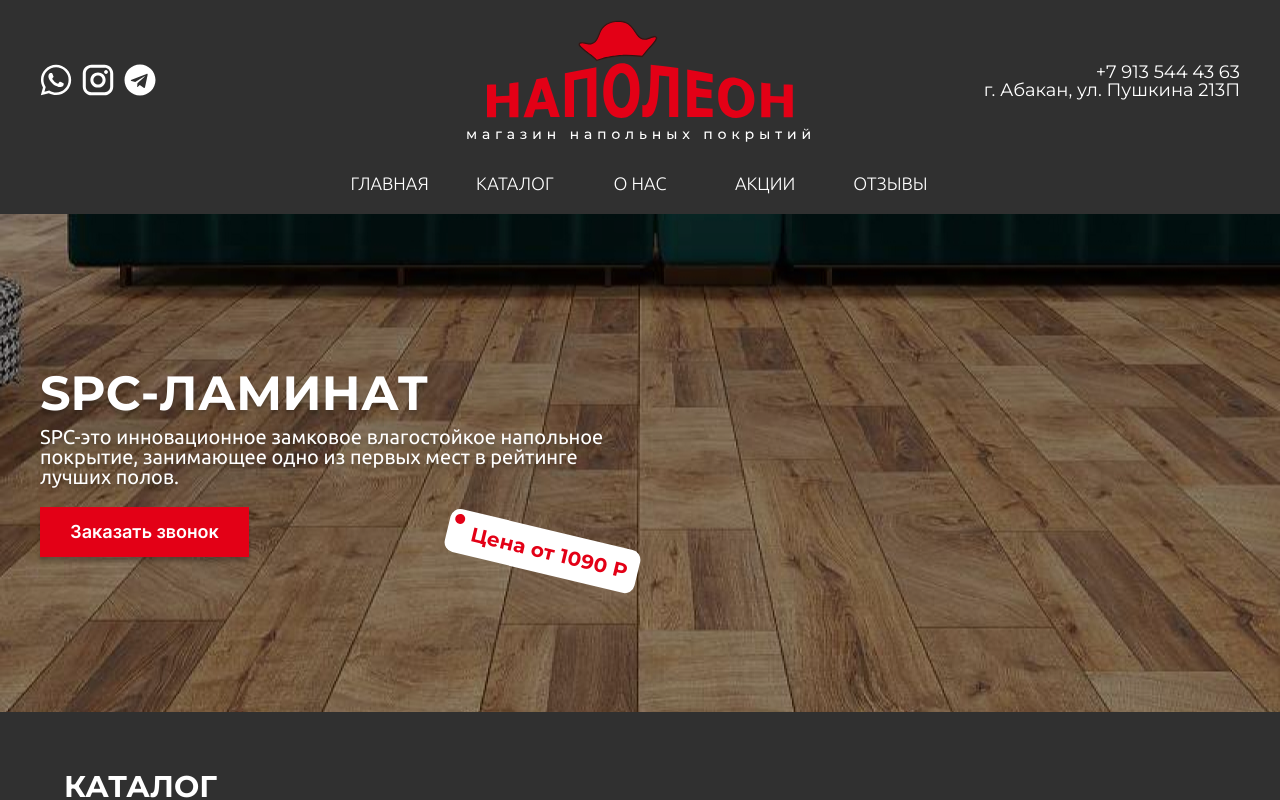
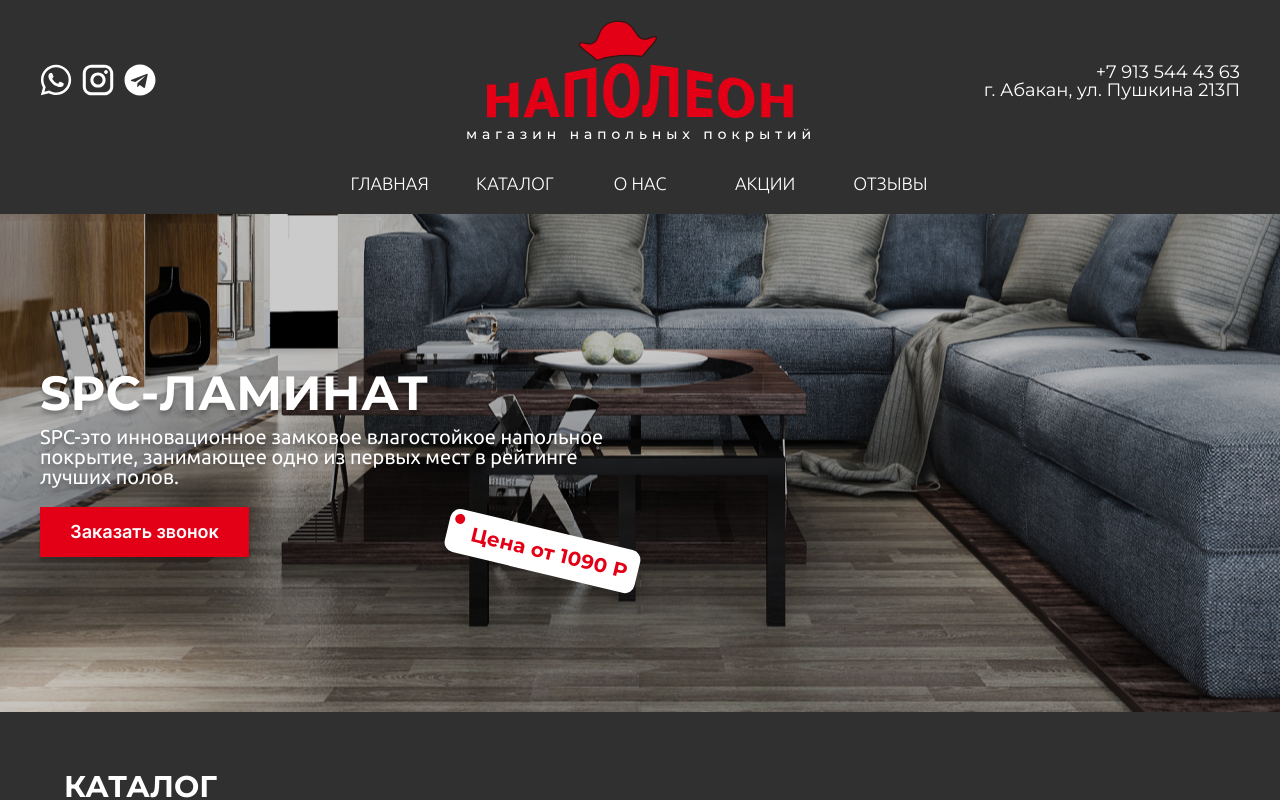
Before and after one commit to RudolphIgor/NapoleonVersel, a React (Create React App) app: page / in a window 1280 px wide. Shown: the top 800 px of the page. Built offline with nearby package versions, Linux system fonts and the light colour scheme.

Commit message:
Заменены картинки слайдов

```diff
--- a/src/components/Slider/index.module.css
+++ b/src/components/Slider/index.module.css
@@ -1,4 +1,6 @@
-
+.background {
+  background-size: 100%;
+}
 .wrapper:before {
   content: "";
   background: rgba(0, 0, 0, 0.2);
--- a/src/data/sliderArray.js
+++ b/src/data/sliderArray.js
@@ -4,7 +4,7 @@ export const sliderArray = [
     text: "SPC-ЛАМИНАТ",
     subtitle:
       "SPC-это инновационное замковое влагостойкое напольное покрытие, занимающее одно из первых мест в рейтинге лучших полов. ",
-    img: "./img/slide/3.jpg",
+    img: "./img/slide/5.jpg",
     text_btn: "Заказать звонок",
     lable: "Цена от 1090 Р",
   },
@@ -13,7 +13,7 @@ export const sliderArray = [
     text: "ЛУЧШАЯ ЦЕНА",
     subtitle:
       "Если вы предоставляете нам счёт на оплату от компании, которая продаёт похожий продукт по более низкой цене, мы сделаем вам дополнительную скидку",
-    img: "./img/slide/4.jpg",
+    img: "./img/slide/6.jpg",
     text_btn: "Заказать звонок",
     lable: "",
   },
```
Also changed, not shown: public/img/slide/5.jpg (added), public/img/slide/6.jpg (added).
